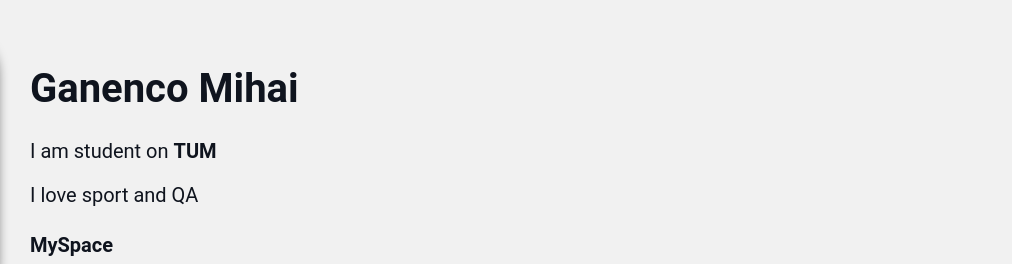
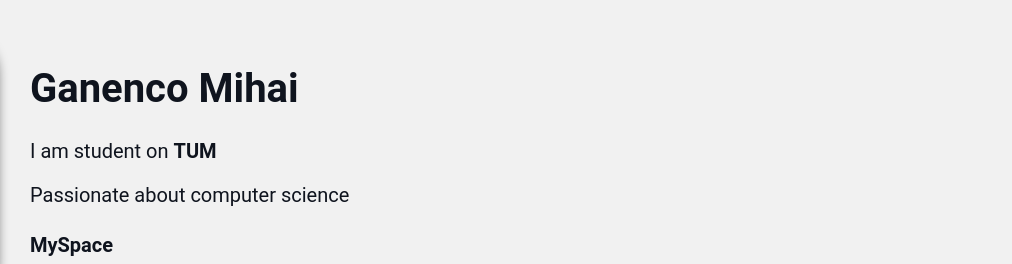
Before and after one commit to Ganenka/cs, a plain HTML site: page index.html in a window 1280 px wide. Shown: the top 264 px of the page, 268-1280 px from the left. Drawn offline with Linux system fonts and the light colour scheme.

Commit message:
Update index.html

```diff
--- a/index.html
+++ b/index.html
@@ -14,7 +14,7 @@
             <div class="info-text">
             <h1> Ganenco Mihai</h1>
             <p>I am student on <strong> TUM</strong></em></p>
-            <p>I love sport and QA</p>
+            <p>Passionate about computer science</p>
 
             <h4>MySpace</h4>
 
```
